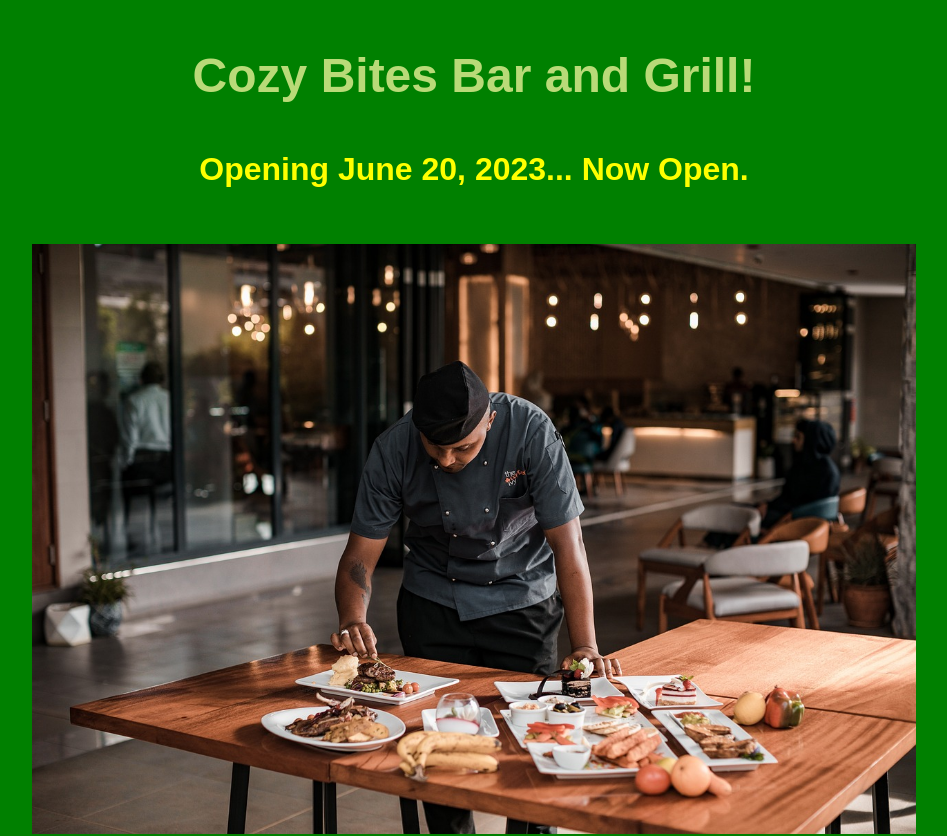
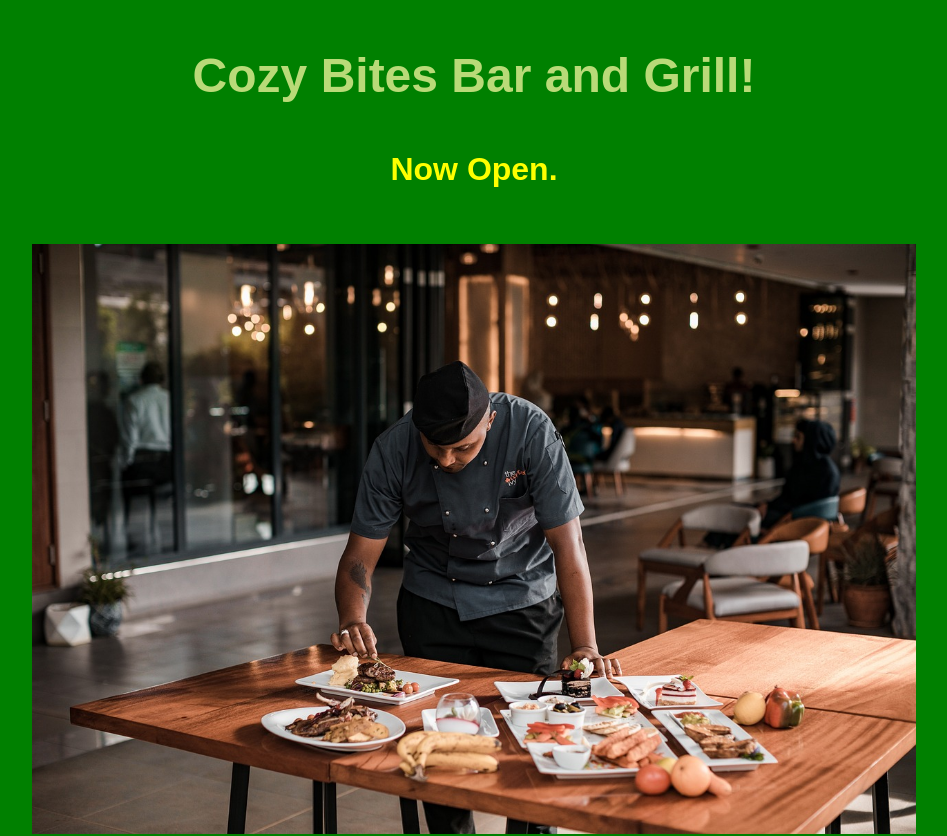
Before and after one commit to blkcnt/yummy, a website: page express/index.html in a window 1280 px wide. Shown: the top 836 px of the page, without its empty margins (166-1113 px from the left). Drawn offline with Linux system fonts and the light colour scheme.

Commit message:
Deleted Opening June 20, 2023...
Deleted Opening June 20, 2023...

```diff
--- a/express/index.html
+++ b/express/index.html
@@ -5,7 +5,7 @@
 </head>
 <body>
     <h1>Cozy Bites Bar and Grill!</h1>
-    <h2>Opening June 20, 2023... Now Open.</h2>
+    <h2>Now Open.</h2>
     <img class="hero" src="main.jpg" alt="main photo of restaurant" />
 </body>
 <foot>
```
